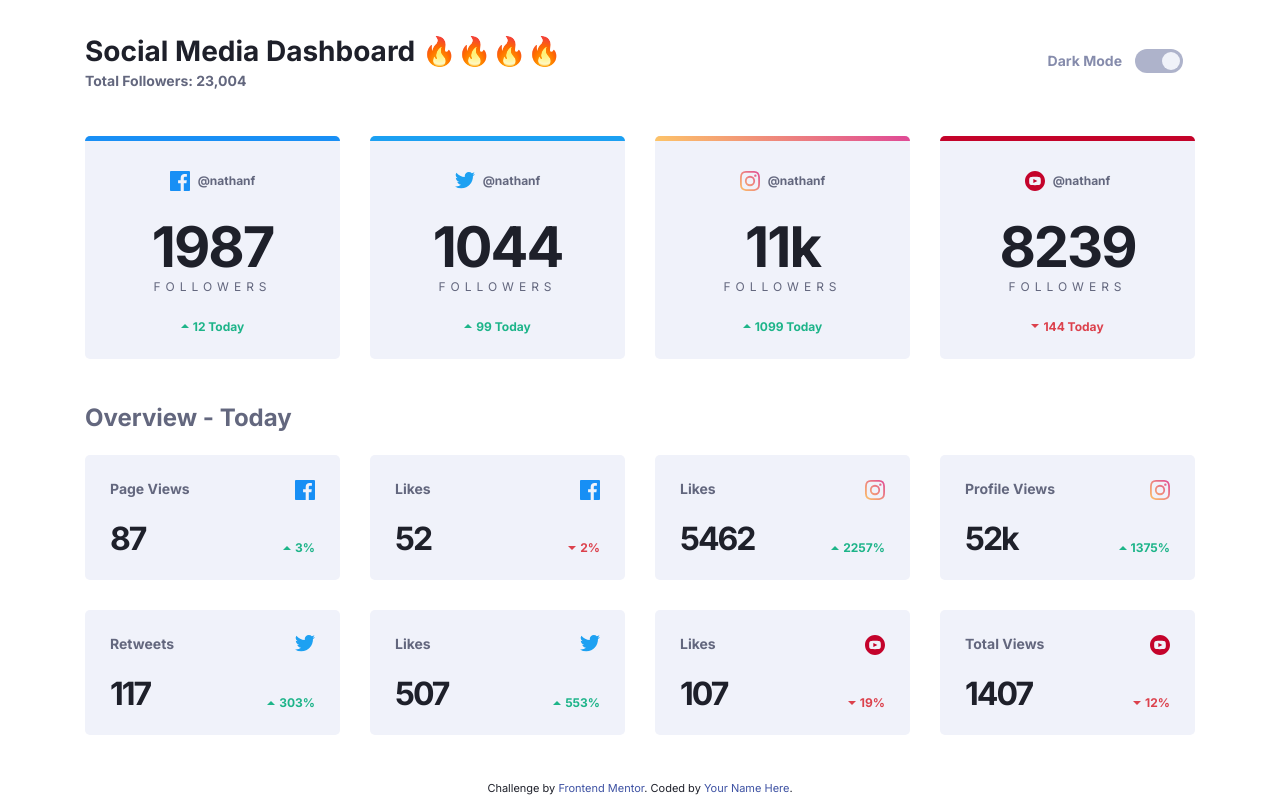
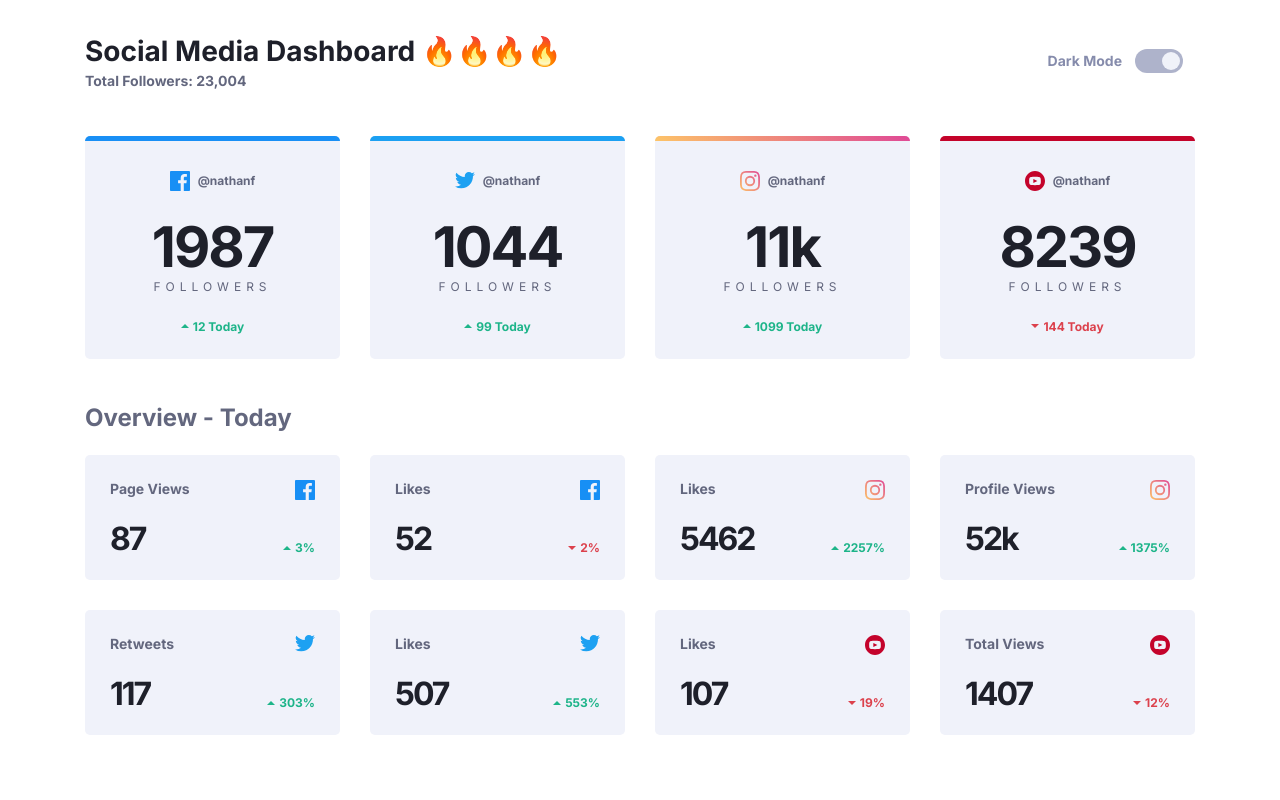
Before and after one commit to AmanpreetSingh1995/FEM-Social-Media-Dashboard-with-Dark-Light-Toogle, a website: page index.html in a window 1280 px wide. Drawn offline with Linux system fonts and the light colour scheme.

Commit message:
Update index.html

```diff
--- a/index.html
+++ b/index.html
@@ -22,11 +22,10 @@
       rel="stylesheet"
     />
 
-    <link rel="stylesheet" href="./dist/style.css" />
-    <script defer src="./dist/script.js"></script>
+    <!-- <link rel="stylesheet" href="./dist/style.css" />
+    <script defer src="./dist/script.js"></script> -->
 
     <link rel='stylesheet' href='./app/css/style.css' />
-    <!-- <script src="./app/js/script.js"></script> -->
 
     <!-- Feel free to remove these styles or customise in your own stylesheet 👍 -->
     <style>
@@ -222,11 +221,7 @@
       </section>
     </main>
 
-    <div class="attribution">
-      Challenge by
-      <a href="https://www.frontendmentor.io?ref=challenge" target="_blank"
-        >Frontend Mentor</a
-      >. Coded by <a href="#">Your Name Here</a>.
-    </div>
+    <script src="./app/js/script.js"></script>
+
   </body>
 </html>
```
